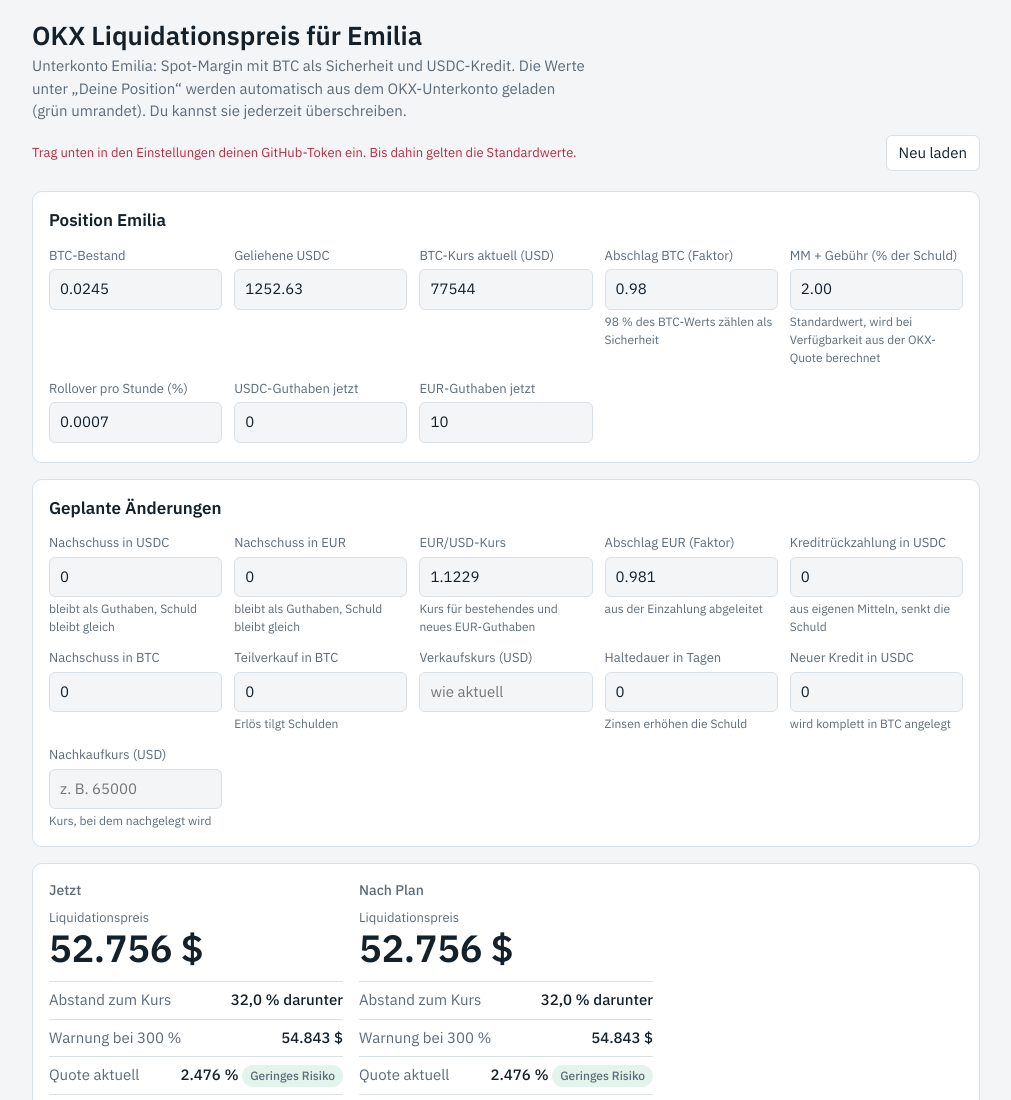
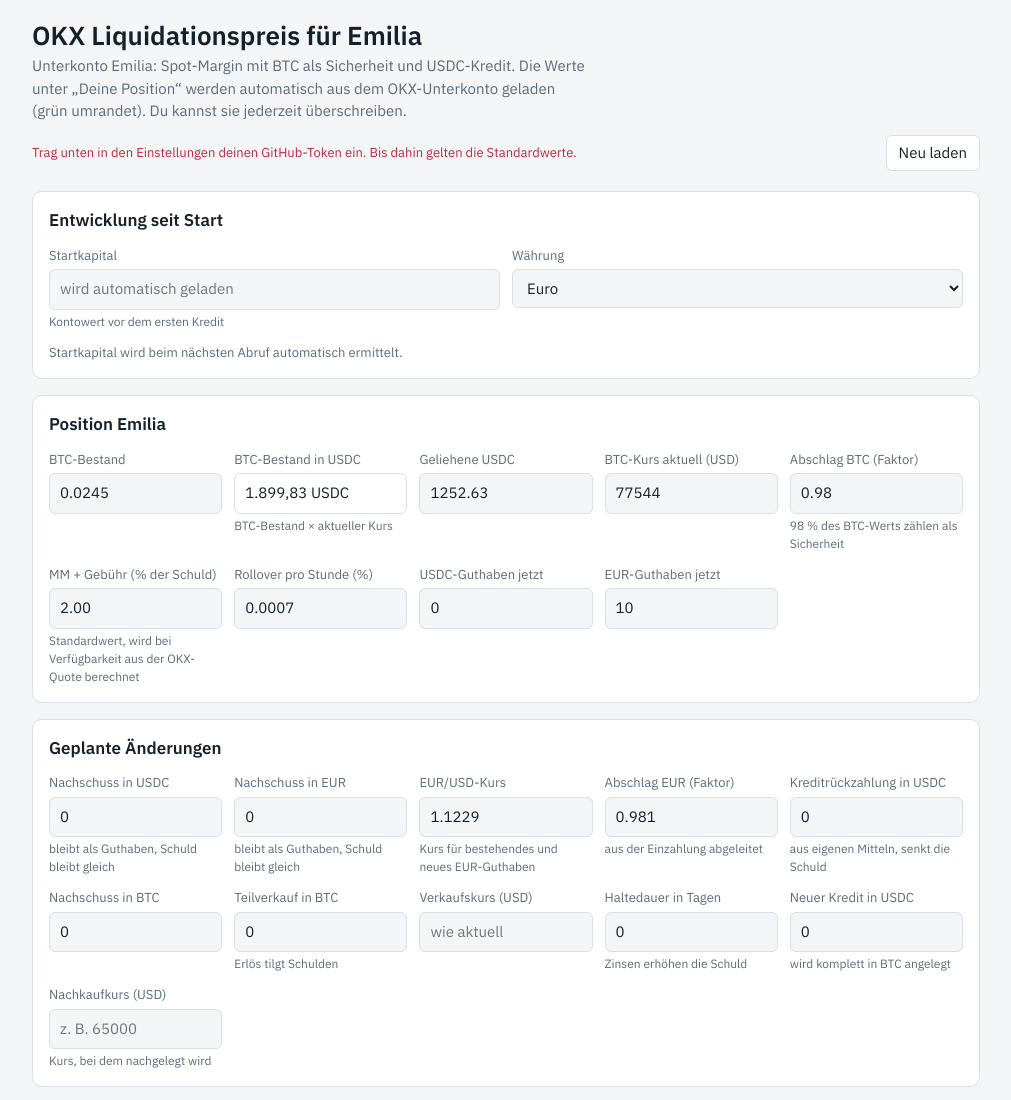
Before and after one commit to Kirsten281178/ZinsDashboard, a plain HTML site: page liquidation-emilia.html in a window 1280 px wide. Shown: the top 1100 px of the page, without its empty margins (134-1145 px from the left). Drawn offline with Linux system fonts and the light colour scheme.

Commit message:
Enhance liquidation-emilia.html with new input fields
Added new sections for start capital and position details.

```diff
--- a/liquidation-emilia.html
+++ b/liquidation-emilia.html
@@ -51,6 +51,11 @@ th:first-child,td:first-child{text-align:left}
 th{font-weight:500;color:var(--muted);font-size:13px}
 .note{font-size:13px;color:var(--muted)}
 .note li{margin-bottom:4px}
+select{width:100%;font:inherit;color:var(--ink);background:var(--bg);border:1px solid var(--line);border-radius:6px;padding:8px 10px}
+.pc{background:var(--bg);border-radius:8px;padding:12px}
+.pc .l{font-size:13px;color:var(--muted);margin:0}
+.pc .v{font-size:22px;font-weight:600;margin:2px 0 0}
+.gain{color:var(--ok)}.loss{color:var(--bad)}
 details summary{cursor:pointer;color:var(--muted);font-size:14px}
 </style>
 </head>
@@ -59,11 +64,20 @@ details summary{cursor:pointer;color:var(--muted);font-size:14px}
 <h1>OKX Liquidationspreis f&uuml;r Emilia</h1>
 <p class="sub">Unterkonto Emilia: Spot-Margin mit BTC als Sicherheit und USDC-Kredit. Die Werte unter „Deine Position“ werden automatisch aus dem OKX-Unterkonto geladen (grün umrandet). Du kannst sie jederzeit überschreiben.</p>
 <div class="statusbar"><p class="status" id="status">Lade Kontodaten…</p><button id="reload">Neu laden</button></div>
+<section class="panel">
+<h2>Entwicklung seit Start</h2>
+<div class="grid">
+<div><label for="startk">Startkapital</label><input id="startk" type="number" step="any" placeholder="wird automatisch geladen"><div class="hint" id="h-startk">Kontowert vor dem ersten Kredit</div></div>
+<div><label for="startw">Währung</label><select id="startw"><option value="EUR">Euro</option><option value="USD">Dollar</option></select></div>
+</div>
+<div class="grid" id="perf" style="margin-top:12px"></div>
+</section>
 
 <section class="panel">
 <h2>Position Emilia</h2>
 <div class="grid">
 <div><label for="btc">BTC-Bestand</label><input id="btc" type="number" step="any" value="0.0245"><div class="hint" id="h-btc"></div></div>
+<div><label for="btcwert">BTC-Bestand in USDC</label><input id="btcwert" type="text" readonly tabindex="-1" style="background:var(--surface)"><div class="hint">BTC-Bestand × aktueller Kurs</div></div>
 <div><label for="debt">Geliehene USDC</label><input id="debt" type="number" step="any" value="1252.63"><div class="hint" id="h-debt"></div></div>
 <div><label for="price">BTC-Kurs aktuell (USD)</label><input id="price" type="number" step="any" value="77544"><div class="hint" id="h-price"></div></div>
 <div><label for="disc">Abschlag BTC (Faktor)</label><input id="disc" type="number" step="0.001" value="0.98"><div class="hint">98 % des BTC-Werts zählen als Sicherheit</div></div>
@@ -170,6 +184,7 @@ function card(s,title,P){
 }
 function run(){
   var P=nv('price'),base={btc:nv('btc'),debt:nv('debt'),cash:nv('cashu')+nv('casheur')*nv('eurusd')*nv('eurdisc'),d:nv('disc'),r:nv('mm')/100};
+  $('btcwert').value=fmt(nv('btc')*P,2)+' USDC';
   var h=nv('roll')/100,days=nv('days');
   var interest=base.debt*(Math.pow(1+h,24*days)-1);
   var sellP=nv('sellp')||P,sell=Math.min(nv('sell'),base.btc+nv('addb'));
@@ -198,6 +213,42 @@ function run(){
     rows+='<tr><td>'+(c>0?'+':'')+c+' %</td><td>'+usd(p)+'</td><td>'+cell(a)+'</td><td>'+cell(b)+'</td>'+(cr>0?'<td>'+(p<=bp?cell(mmrAt(s3,p)):'-')+'</td>':'')+'</tr>';
   });
   $('tbl').innerHTML=rows;
+  perf(P);
+}
+
+var START=null;
+var PKEY='startkapital:'+location.pathname;
+try{var sk=JSON.parse(localStorage.getItem(PKEY));if(sk&&sk.w)$('startw').value=sk.w;}catch(e){}
+function savePerf(){try{localStorage.setItem(PKEY,JSON.stringify({w:$('startw').value}));}catch(e){}}
+function applyStart(){
+  if(!START)return;
+  var w=$('startw').value,v=w==='EUR'?START.eur:START.usd;
+  $('startk').value=v.toFixed(0);$('startk').classList.add('auto');
+  var d=new Date(START.ts).toLocaleString('de-DE',{dateStyle:'short',timeStyle:'short'});
+  $('h-startk').textContent='automatisch: Kontowert am '+d+' Uhr, vor dem ersten Kredit';
+  $('h-startk').className='hint a';
+}
+$('startw').addEventListener('change',function(){savePerf();applyStart();run();});
+var NACH=null;
+function perf(P){
+  var sv=nv('startk'),w=$('startw').value,fx=nv('eurusd')||1,sym=w==='EUR'?' €':' $';
+  $('perf').style.gridTemplateColumns='repeat(auto-fit,minmax(220px,1fr))';
+  if(sv<=0){$('perf').innerHTML='<p class="note" style="margin:0;grid-column:1/-1">Startkapital wird beim nächsten Abruf automatisch ermittelt.</p>';return;}
+  var ein=NACH?(w==='EUR'?NACH.ein_eur:NACH.ein_usd):0;
+  var aus=NACH?(w==='EUR'?NACH.aus_eur:NACH.aus_usd):0;
+  var basis=sv+ein-aus;
+  var wertUsd=nv('btc')*P+nv('cashu')+nv('casheur')*fx-nv('debt');
+  var wert=w==='EUR'?wertUsd/fx:wertUsd;
+  var diff=wert-basis,pct=basis>0?diff/basis*100:0;
+  var c=diff>=0?'gain':'loss',vz=diff>=0?'+':'';
+  var einInfo=NACH?(NACH.anzahl+' Überträge'+(aus>0?', abzgl. '+fmt(aus,0)+sym+' Auszahlungen':'')):'noch nicht geladen';
+  $('perf').innerHTML=
+    '<div class="pc"><p class="l">Startkapital</p><p class="v">'+fmt(sv,0)+sym+'</p></div>'+
+    '<div class="pc"><p class="l">Einzahlungen seit Kreditbeginn</p><p class="v">'+fmt(ein,0)+sym+'</p><p class="l" style="font-size:12px">'+einInfo+'</p></div>'+
+    '<div class="pc"><p class="l">Eingesetzt gesamt</p><p class="v">'+fmt(basis,0)+sym+'</p></div>'+
+    '<div class="pc"><p class="l">Wert heute</p><p class="v">'+fmt(wert,0)+sym+'</p></div>'+
+    '<div class="pc"><p class="l">Veränderung</p><p class="v '+c+'">'+vz+fmt(diff,0)+sym+'</p></div>'+
+    '<div class="pc"><p class="l">Veränderung in %</p><p class="v '+c+'">'+vz+fmt(pct,1)+' %</p></div>';
 }
 document.querySelectorAll('input').forEach(function(e){e.addEventListener('input',run)});
 
@@ -252,6 +303,8 @@ async function laden(){
   setAuto('eurusd',k.eurusd,4,'aus OKX-Kursen, Stand '+stand);
   if(k.mm_prozent)setAuto('mm',k.mm_prozent,2,'aus OKX-Quote von '+fmt(k.quote_prozent,2)+' % berechnet');
   if(k.btc_kurs)setAuto('price',k.btc_kurs,0,'aus letztem Abruf, Stand '+stand);
+  if(k.start&&k.start.usd>0){START=k.start;applyStart();}
+  if(k.nachschuesse){NACH=k.nachschuesse;}
 
   var live=await liveKurs();
   if(live){
```
